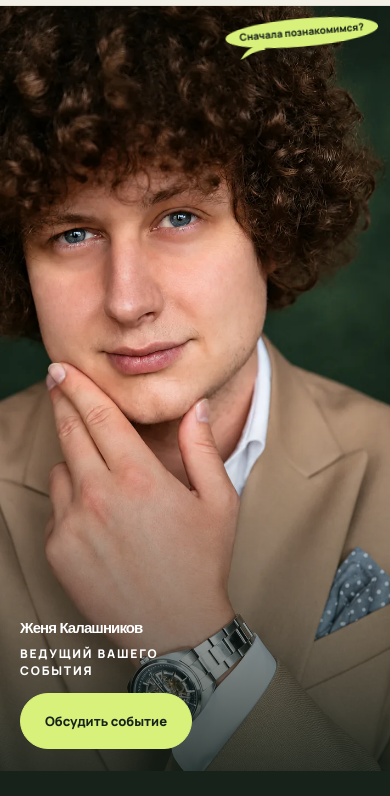
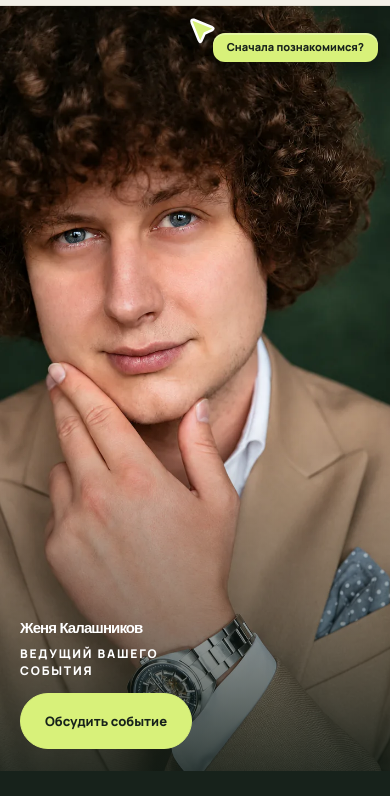
Before and after one commit to PATIENT-ROY/portfolio-kalash, a plain HTML site: page dist/index.html in a window 390 px wide. Shown: the part 73-869 px from the top of the page. Drawn offline with Linux system fonts and the light colour scheme; a web font is replaced by a local one.

Commit message:
скруглённая плашка с отдельным лаймовым указателем и белой обводкой,

```diff
--- a/dist/assets/portfolio.css
+++ b/dist/assets/portfolio.css
@@ -326,13 +326,13 @@ section[id],
 .heroSticker {
   position: absolute;
   z-index: 2;
-  top: 22px;
+  top: 34px;
   right: 22px;
   color: var(--ink);
   font-size: 13px;
   font-weight: 800;
   line-height: 1.15;
-  transform: rotate(-5deg);
+  transform: none;
   transform-origin: 62% 42%;
   filter: drop-shadow(0 4px 8px rgba(15, 27, 21, 0.3));
 }
@@ -341,17 +341,18 @@ section[id],
   display: block;
   background: var(--lime);
   color: inherit;
-  border-radius: 50%;
-  padding: 15px 28px;
+  border-radius: 12px;
+  box-shadow: inset 0 2px 0 rgb(255 255 255 / 30%), 0 8px 20px rgb(0 0 0 / 16%);
+  padding: 16px 22px;
   white-space: nowrap;
 }
 
 .heroStickerTail {
   position: absolute;
-  left: 22px;
-  bottom: -14px;
-  width: 42px;
-  height: 26px;
+  left: -25px;
+  top: -17px;
+  width: 30px;
+  height: 30px;
   fill: var(--lime);
   overflow: visible;
 }
@@ -2208,7 +2209,7 @@ html.modal-open body {
   }
 
   .heroSticker {
-    top: 14px;
+    top: 28px;
     right: 14px;
     font-size: 11px;
     animation: none;
@@ -2216,12 +2217,6 @@ html.modal-open body {
 
   .heroStickerBubble { padding: 10px 18px; }
 
-  .heroStickerTail {
-    left: 16px;
-    bottom: -11px;
-    width: 34px;
-    height: 21px;
-  }
 }
 
 @media (max-width: 850px) {
@@ -2433,19 +2428,13 @@ html.modal-open body {
   .heroPortraitLabel { max-width: 210px; }
 
   .heroSticker {
-    top: 12px;
+    top: 28px;
     right: 12px;
-    font-size: 10px;
+    font-size: 11px;
   }
 
   .heroStickerBubble { padding: 8px 14px; }
 
-  .heroStickerTail {
-    left: 12px;
-    bottom: -9px;
-    width: 28px;
-    height: 17px;
-  }
 
   .personImage { height: auto; }
   .personFacts { grid-template-columns: 1fr; }
@@ -2497,18 +2486,12 @@ html.modal-open body {
 
 @media (max-width: 380px) {
   .heroSticker {
-    top: 10px;
+    top: 28px;
     right: 10px;
   }
 
   .heroStickerBubble { padding: 7px 12px; }
 
-  .heroStickerTail {
-    left: 10px;
-    bottom: -8px;
-    width: 24px;
-    height: 15px;
-  }
 }
 
 @media (min-width: 1200px) {
@@ -2560,7 +2543,7 @@ html.modal-open body {
 
   .heroSticker {
     pointer-events: auto;
-    top: 18px;
+    top: 34px;
     right: 28px;
     left: auto;
     animation: heroStickerFloat 16s linear infinite;
@@ -2820,7 +2803,7 @@ html.modal-open body {
   .sendBtn,
   .format { animation: none; transition: none; opacity: 1; transform: none; }
 
-  .heroSticker { animation: none; transform: rotate(-5deg); }
+  .heroSticker { animation: none; transform: none; }
 
   .clientSticker,
   .clients.is-in .clientSticker {
--- a/dist/index.html
+++ b/dist/index.html
@@ -104,8 +104,8 @@
           <a class="solidBtn heroPhotoCta" href="#contact">Обсудить событие</a>
           <span class="heroSticker">
             <span class="heroStickerBubble">Сначала познакомимся?</span>
-            <svg class="heroStickerTail" viewBox="0 0 48 30" aria-hidden="true">
-              <path d="M46 3C30 4 18 9 9 18 5 23 2 27 1 28c7-2 14-7 22-10 9-3 17-4 23-4V3Z"/>
+            <svg class="heroStickerTail" viewBox="0 0 36 36" aria-hidden="true">
+              <path d="M7 4.5 29 13.5Q32 15 29 17L20 21 16 30Q14.5 33 13 29L4.5 8Q3 4 7 4.5Z" stroke="white" stroke-width="3" stroke-linejoin="round"/>
             </svg>
           </span>
         </div>
```
Also changed, not shown: 1 other file.
